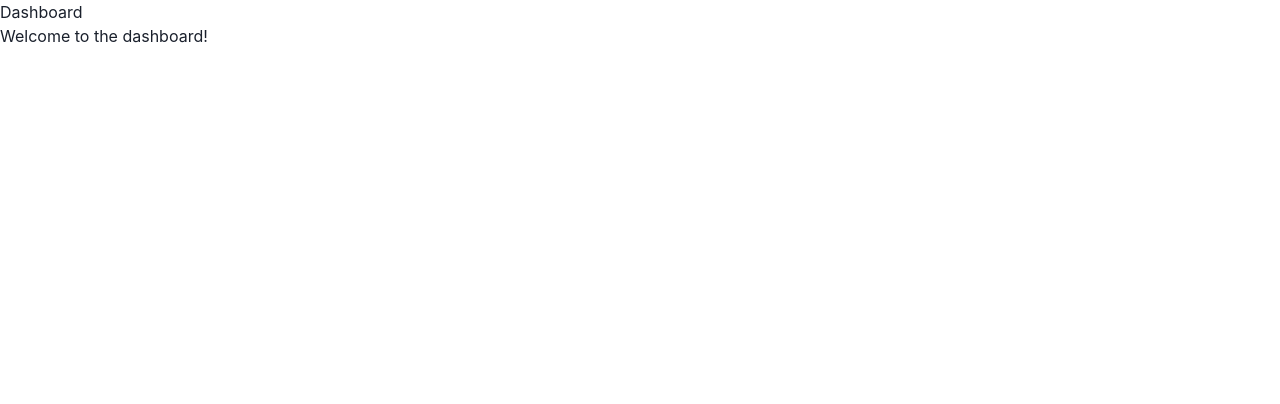
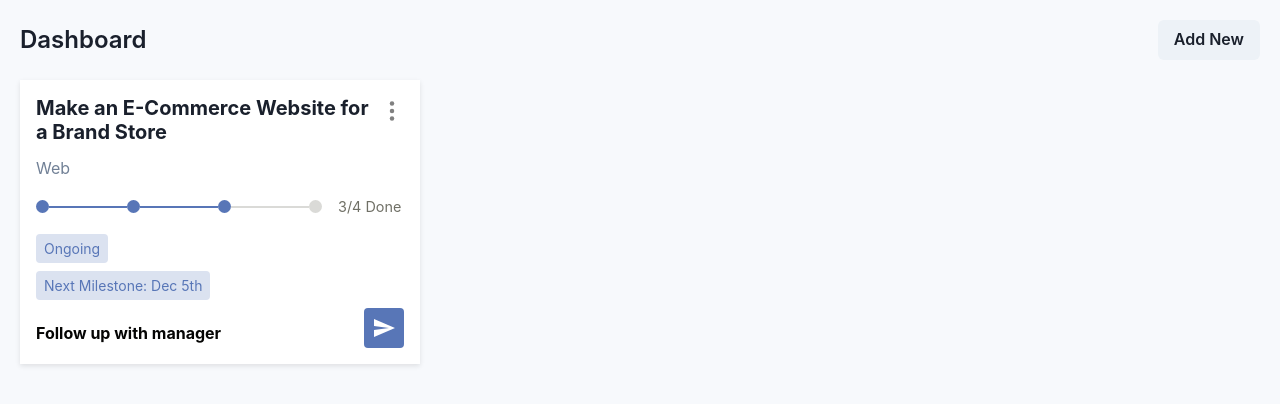
Before and after one commit to Hammad-Shahid24/full-stack-submission, a Next.js app: page /dashboard in a window 1280 px wide. Shown: the top 404 px of the page. Built offline with nearby package versions, Linux system fonts and the light colour scheme.

Commit message:
started working on the dashboard, finished the project card for now

```diff
--- /dev/null
+++ b/src/app/dashboard/Dashboard.module.scss
@@ -0,0 +1,70 @@
+// Variables
+$bg-color: #f7f9fc;
+$card-bg: #ffffff;
+$border-color: #ddd;
+$shadow-color: rgba(0, 0, 0, 0.1);
+$transition-duration: 0.3s;
+
+.dashboard {
+  background-color: $bg-color;
+  min-height: 100vh;
+  padding: 20px;
+
+  @media (max-width: 768px) {
+    padding: 10px;
+  }
+}
+
+.header {
+  display: flex;
+  justify-content: space-between;
+  align-items: center;
+  margin-bottom: 20px;
+
+  .title {
+    font-size: 24px;
+    font-weight: 600;
+  }
+
+  .add-button {
+    background-color: #3182ce;
+    color: #fff;
+    &:hover {
+      background-color: #2b6cb0;
+    }
+  }
+}
+
+.cardsContainer {
+  display: flex;
+  flex-wrap: wrap;
+  gap: 20px;
+
+  @media (max-width: 768px) {
+    flex-direction: column;
+    gap: 10px;
+  }
+}
+
+.card {
+  background-color: $card-bg;
+  border-radius: 8px;
+  box-shadow: 0 2px 5px $shadow-color;
+  padding: 20px;
+  transition: background-color $transition-duration,
+    transform $transition-duration;
+  flex: 1;
+  min-width: 300px;
+
+  &:hover {
+    background-color: #f0f4f8;
+    transform: scale(1.02);
+  }
+
+  // Action buttons alignment
+  .actions {
+    display: flex;
+    justify-content: flex-end;
+    margin-top: 16px;
+  }
+}
--- a/src/app/dashboard/page.tsx
+++ b/src/app/dashboard/page.tsx
@@ -1,12 +1,33 @@
-import React from "react";
+"use client";
 
-const DashboardPage: React.FC = () => {
+import { Box, Button } from "@chakra-ui/react";
+import styles from "./Dashboard.module.scss";
+import ProjectCard from "@/components/card/Card"; // Adjust the path if necessary
+
+const Dashboard: React.FC = () => {
+  const handleFollowUpClick = () => {
+    // Handle follow-up action
+    console.log("Follow-up action triggered");
+  };
+
   return (
-    <div>
-      <h1>Dashboard</h1>
-      <p>Welcome to the dashboard!</p>
-    </div>
+    <Box className={styles.dashboard}>
+      <Box className={styles.header}>
+        <Box className={styles.title}>Dashboard</Box>
+        <Button className={styles.addButton}>Add New</Button>
+      </Box>
+      <Box className={styles.cardsContainer}>
+        <ProjectCard
+          title="Make an E-Commerce Website for a Brand Store"
+          status="In Progress"
+          progress={75}
+          nextMilestone="Complete UI Design"
+          onFollowUpClick={handleFollowUpClick}
+        />
+        {/* Add more ProjectCard components here */}
+      </Box>
+    </Box>
   );
 };
 
-export default DashboardPage;
+export default Dashboard;
--- /dev/null
+++ b/src/components/card/Card.module.scss
@@ -0,0 +1,52 @@
+.card {
+  padding: 16px;
+  background-color: #fff;
+  box-shadow: 0 2px 5px rgba(0, 0, 0, 0.1);
+  transition: all 0.3s;
+  width: 100%;
+  max-width: 400px;
+  position: relative;
+
+  &:hover {
+    // background-color: #f0f4f8;
+    // transform: scale(1.02);
+    box-shadow: 0 2px 5px rgba(0, 0, 0, 0.2);
+  }
+}
+
+.cardHeader {
+  display: flex;
+  justify-content: space-between;
+  align-items: flex-start;
+  margin-bottom: 12px;
+
+  .title {
+    font-size: 20px;
+    font-weight: bold;
+  }
+
+  span {
+    padding-top: 3px;
+  }
+
+  svg {
+    color: gray;
+    cursor: pointer;
+  }
+}
+
+.stepper {
+  background-color: aqua;
+  padding-top: 8px;
+  padding-bottom: 8px;
+}
+
+.cardFooter {
+  display: flex;
+  justify-content: space-between;
+
+  .footerHeading {
+    align-self: flex-end;
+    padding-bottom: 4px;
+  }
+}
--- /dev/null
+++ b/src/components/card/Card.tsx
@@ -0,0 +1,88 @@
+import {
+  Box,
+  Button,
+  Heading,
+  Text,
+  Progress,
+  useSteps,
+} from "@chakra-ui/react";
+import { useState } from "react";
+import { IoEllipsisVertical } from "react-icons/io5";
+import styles from "./Card.module.scss";
+import Stepper from "./stepper/Stepper";
+import Badge from "./badge/Badge";
+import Icon from "../../../public/images/card-arrow-btn.svg"; // Import the SVG as a URL
+import Image from "next/image";
+
+interface ProjectCardProps {
+  title: string;
+  status: string;
+  progress: number;
+  nextMilestone: string;
+  onFollowUpClick: () => void;
+}
+
+const ProjectCard: React.FC<ProjectCardProps> = ({
+  title,
+  status,
+  progress,
+  nextMilestone,
+  onFollowUpClick,
+}) => {
+  const [isHovered, setIsHovered] = useState(false);
+
+  const handleMouseEnter = () => {
+    setIsHovered(true);
+  };
+
+  const handleMouseLeave = () => {
+    setIsHovered(false);
+  };
+
+  const steps = [
+    { title: "First", description: "Contact Info" },
+    { title: "Second", description: "Date & Time" },
+    { title: "Third", description: "Select Rooms" },
+    { title: "Forth", description: "Enter Email" },
+  ];
+
+  const { activeStep, setActiveStep } = useSteps({
+    index: 2,
+    count: steps.length,
+  });
+
+  const activeStepText = steps[activeStep].description;
+  const max = steps.length - 1;
+  const progressPercent = (activeStep / max) * 100;
+
+  return (
+    <Box
+      className={styles.card}
+      onMouseEnter={handleMouseEnter}
+      onMouseLeave={handleMouseLeave}
+    >
+      <div className={styles.cardHeader}>
+        <Heading size="md" className={styles.title}>
+          {title}
+        </Heading>
+        <span>
+          <IoEllipsisVertical size={24} color="grey" />
+        </span>
+      </div>
+      <Text color="gray.500">Web</Text>
+      <Stepper steps={4} currentStep={3} />
+      <Badge size="sm">{"Ongoing"}</Badge>
+      <Badge size="sm">{"Next Milestone: Dec 5th"}</Badge>
+
+      <div className={styles.cardFooter}>
+        <Heading size="sm" color={"#050504"} className={styles.footerHeading}>
+          {"Follow up with manager"}
+        </Heading>
+
+        <Image src={Icon} alt="icon" />
+      </div>
+    </Box>
+  );
+};
+
+export default ProjectCard;
--- /dev/null
+++ b/src/components/card/badge/Badge.module.scss
@@ -0,0 +1,21 @@
+.badge {
+  border-radius: 4px; // equivalent to borderRadius="md"
+  padding: 4px 8px 4px 8px; // equivalent to padding={2}
+  text-align: center;
+  background-color: #dbe2f0;
+  color: #5876b7;
+  width: fit-content;
+  margin-bottom: 8px;
+}
+
+.sm {
+  font-size: 0.875rem; // equivalent to fontSize="sm"
+}
+
+.md {
+  font-size: 1rem; // equivalent to fontSize="md"
+}
+
+.lg {
+  font-size: 1.125rem; // equivalent to fontSize="lg"
+}
--- /dev/null
+++ b/src/components/card/badge/Badge.tsx
@@ -0,0 +1,13 @@
+import { Box } from "@chakra-ui/react";
+import styles from "./Badge.module.scss";
+
+interface BadgeProps {
+  size?: "sm" | "md" | "lg";
+  children: React.ReactNode;
+}
+
+const Badge: React.FC<BadgeProps> = ({ size = "md", children }) => {
+  return <Box className={`${styles.badge} ${styles[size]}`}>{children}</Box>;
+};
+
+export default Badge;
--- /dev/null
+++ b/src/components/card/stepper/Stepper.module.scss
@@ -0,0 +1,38 @@
+.stepperContainer {
+  display: flex;
+  align-items: center;
+  padding-top: 16px;
+  padding-bottom: 16px;
+}
+
+.step {
+  display: flex;
+  align-items: center;
+}
+
+.circle {
+  width: 13px;
+  height: 13px;
+  border-radius: 50%;
+  background-color: #dadad7;
+}
+
+.circleActive {
+  background-color: #5876b7;
+}
+
+.line {
+  height: 2px;
+  width: 78px;
+  background-color: #dadad7;
+}
+
+.lineActive {
+  background-color: #5876b7;
+}
+
+.stepText {
+  font-size: 0.9rem;
+  margin-left: 16px;
+  color: #707066;
+}
--- /dev/null
+++ b/src/components/card/stepper/Stepper.tsx
@@ -0,0 +1,37 @@
+import { Box, Flex, Text } from "@chakra-ui/react";
+import styles from "./Stepper.module.scss";
+
+interface StepperProps {
+  steps: number;
+  currentStep: number;
+}
+
+const Stepper: React.FC<StepperProps> = ({ steps, currentStep }) => {
+  return (
+    <Box>
+      <Flex className={styles.stepperContainer}>
+        {Array.from({ length: steps }).map((_, index) => (
+          <Flex key={index} className={styles.step}>
+            <Box
+              className={`${styles.circle} ${
+                index < currentStep ? styles.circleActive : ""
+              }`}
+            />
+            {index < steps - 1 && (
+              <Box
+                className={`${styles.line} ${
+                  index < currentStep - 1 ? styles.lineActive : ""
+                }`}
+              />
+            )}
+          </Flex>
+        ))}
+        <Text className={styles.stepText}>
+          {currentStep}/{steps} Done
+        </Text>
+      </Flex>
+    </Box>
+  );
+};
+
+export default Stepper;
```
Also changed, not shown: public/images/card-arrow-btn.svg (added).
